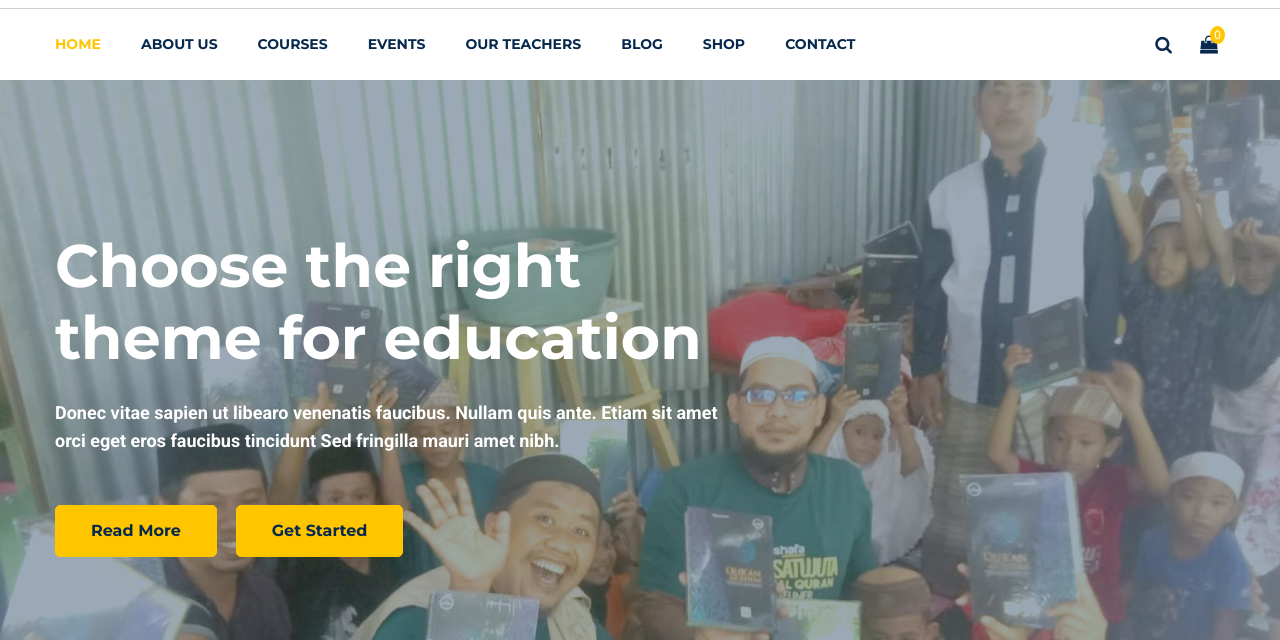
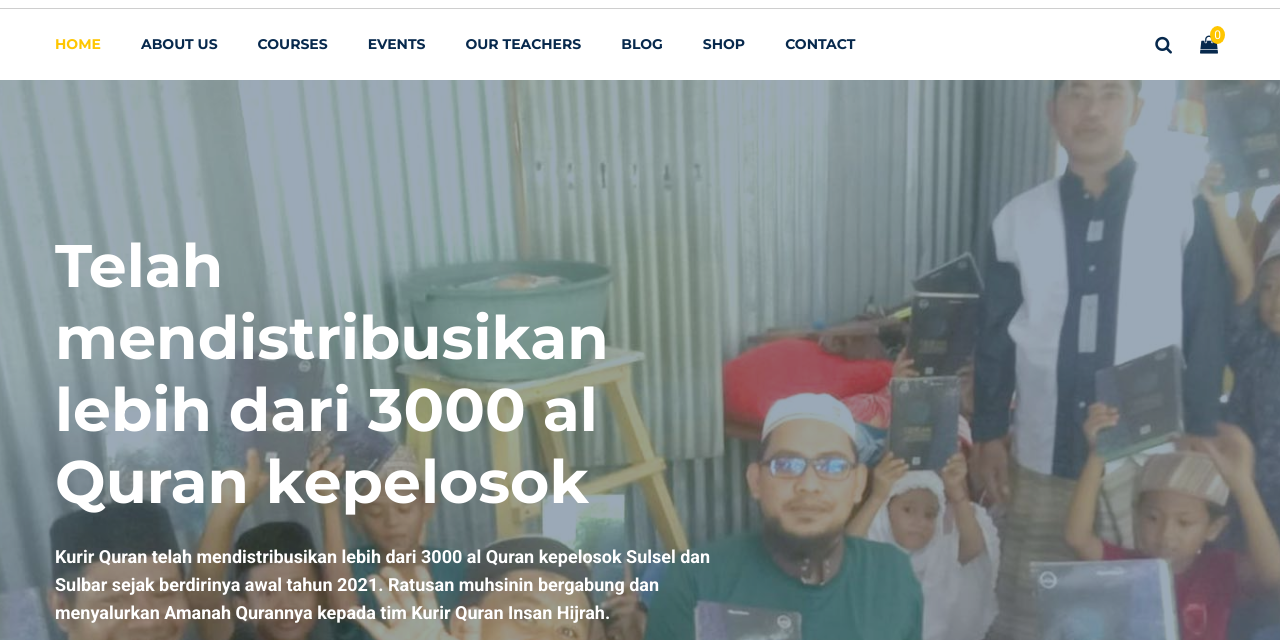
Before and after one commit to muhdanfyan/kurirquran.com, a plain HTML site: page index.html in a window 1280 px wide. Shown: the part 160-800 px from the top of the page. Drawn offline with Linux system fonts and the light colour scheme; some packages are replaced by stand-ins of ours.

Commit message:
Update index.html

```diff
--- a/index.html
+++ b/index.html
@@ -231,8 +231,8 @@
                 <div class="row">
                     <div class="col-xl-7 col-lg-9">
                         <div class="slider-cont">
-                            <h1 data-animation="bounceInLeft" data-delay="1s">Choose the right theme for education</h1>
-                            <p data-animation="fadeInUp" data-delay="1.3s">Donec vitae sapien ut libearo venenatis faucibus. Nullam quis ante. Etiam sit amet orci eget eros faucibus tincidunt  Sed fringilla mauri amet nibh.</p>
+                            <h1 data-animation="bounceInLeft" data-delay="1s">Telah mendistribusikan lebih dari 3000 al Quran kepelosok</h1>
+                            <p data-animation="fadeInUp" data-delay="1.3s">Kurir Quran telah mendistribusikan lebih dari 3000 al Quran kepelosok Sulsel dan Sulbar sejak berdirinya awal tahun 2021.  Ratusan muhsinin bergabung dan menyalurkan Amanah Qurannya kepada tim Kurir Quran Insan Hijrah.</p>
                             <ul>
                                 <li><a data-animation="fadeInUp" data-delay="1.6s" class="main-btn" href="#">Read More</a></li>
                                 <li><a data-animation="fadeInUp" data-delay="1.9s" class="main-btn main-btn-2" href="#">Get Started</a></li>
@@ -248,8 +248,8 @@
                 <div class="row">
                     <div class="col-xl-7 col-lg-9">
                         <div class="slider-cont">
-                            <h1 data-animation="bounceInLeft" data-delay="1s">Choose the right theme for education</h1>
-                            <p data-animation="fadeInUp" data-delay="1.3s">Donec vitae sapien ut libearo venenatis faucibus. Nullam quis ante. Etiam sit amet orci eget eros faucibus tincidunt  Sed fringilla mauri amet nibh.</p>
+                            <h1 data-animation="bounceInLeft" data-delay="1s">Dibawah naungan Yayasan Tahfizh Insan Hijrah</h1>
+                            <p data-animation="fadeInUp" data-delay="1.3s">Insan Hijrah adalah Lembaga dibawah naungan Yayasan Tahfizh Insan Hijrah yang bergerak dalam misi syiar Islam berupa program keummatan hingga Kurir Quran.</p>
                             <ul>
                                 <li><a data-animation="fadeInUp" data-delay="1.6s" class="main-btn" href="#">Read More</a></li>
                                 <li><a data-animation="fadeInUp" data-delay="1.9s" class="main-btn main-btn-2" href="#">Get Started</a></li>
@@ -265,8 +265,8 @@
                 <div class="row">
                     <div class="col-xl-7 col-lg-9">
                         <div class="slider-cont">
-                            <h1 data-animation="bounceInLeft" data-delay="1s">Choose the right theme for education</h1>
-                            <p data-animation="fadeInUp" data-delay="1.3s">Donec vitae sapien ut libearo venenatis faucibus. Nullam quis ante. Etiam sit amet orci eget eros faucibus tincidunt  Sed fringilla mauri amet nibh.</p>
+                            <h1 data-animation="bounceInLeft" data-delay="1s">Program utama adalah Tebar Wakaf Quran.</h1>
+                            <p data-animation="fadeInUp" data-delay="1.3s">Program utama Kurir Quran adalah Tebar Wakaf Quran. Menyebaran wakaf Quran semakin meluas hingga ke Papua. Kondisi dilapangan kebutuhan akan al-Quran sangat besar.</p>
                             <ul>
                                 <li><a data-animation="fadeInUp" data-delay="1.6s" class="main-btn" href="#">Read More</a></li>
                                 <li><a data-animation="fadeInUp" data-delay="1.9s" class="main-btn main-btn-2" href="#">Get Started</a></li>
```
